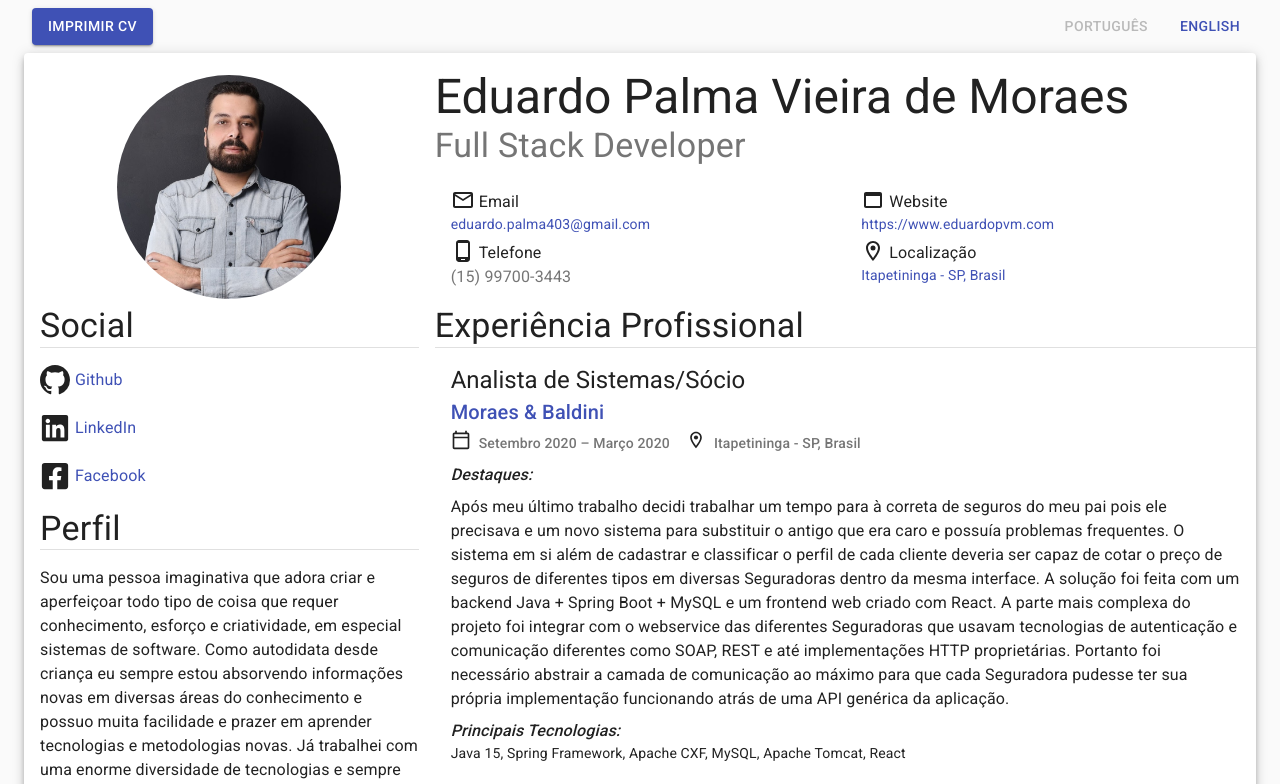
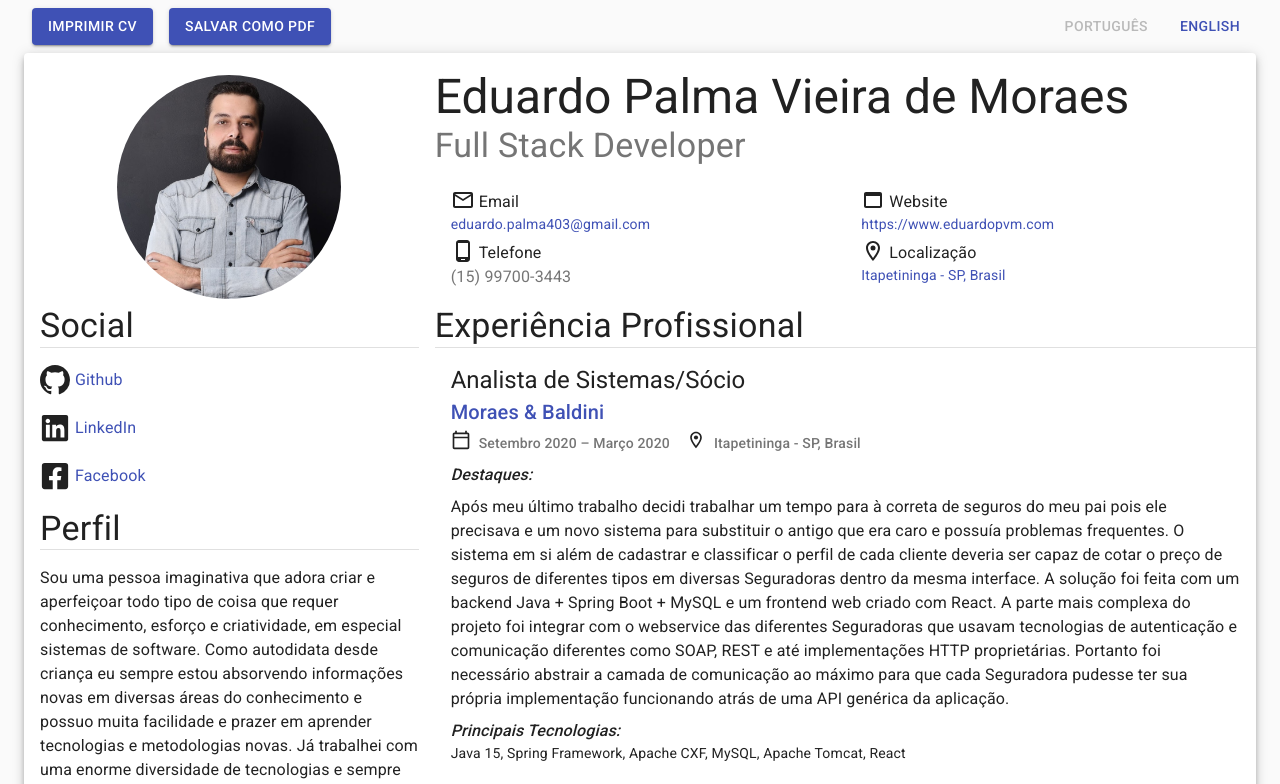
Before and after one commit to eduardopvm/react-cv, a React (Create React App) app: page / in a window 1280 px wide. Shown: the top 784 px of the page. Built offline with nearby package versions, Linux system fonts and the light colour scheme.

Commit message:
WIP pdf download

```diff
--- a/package.json
+++ b/package.json
@@ -8,6 +8,7 @@
     "@material-ui/core": "4.11.3",
     "@material-ui/icons": "4.11.2",
     "@material-ui/lab": "^4.0.0-alpha.57",
+    "cors": "^2.8.5",
     "express": "^4.17.1",
     "i18next": "^20.2.1",
     "puppeteer": "^8.0.0",
--- a/src/header/Header.js
+++ b/src/header/Header.js
@@ -7,7 +7,7 @@ import { useTranslation } from "react-i18next";
 const useStyles = makeStyles((theme) => ({
   button: {
     margin: "0.5rem",
-  }
+  },
 }));
 
 export default function Header(props) {
@@ -16,6 +16,25 @@ export default function Header(props) {
 
   const onPagePrint = () => {
     props.handlePagePrint();
+  };
+
+  const onPdfExport = () => {
+    fetch("http://localhost:5000/pdf", {
+      method: "GET",
+      mode: "cors",
+      // credentials: "omit",
+      headers: {
+        // "Content-Type": "application/pdf",
+        Accept: "application/pdf",
+      },
+    })
+      .then((res) => {
+        if (!res.ok) {
+          throw new Error(`HTTP error! status: ${res.status}`);
+        }
+        return res;
+      })
+      .then((res) => console.log("PDF: ", res));
   };
 
   const onChangeLanguage = (lng) => {
@@ -32,6 +51,13 @@ export default function Header(props) {
           color="primary"
           className={classes.button}>
           {t("printCV")}
+        </Button>
+        <Button
+          onClick={onPdfExport}
+          variant="contained"
+          color="primary"
+          className={classes.button}>
+          {t("exportToPDF")}
         </Button>
       </Grid>
       <Grid container item xs={6} justify="flex-end">
@@ -69,4 +95,4 @@ export default function Header(props) {
       </Grid>
     </Grid>
   );
-};
+}
```
Also changed, not shown: 2 other files (tests, documents, lock files or other folders). Lines whose indentation alone changed are shown as unchanged.
